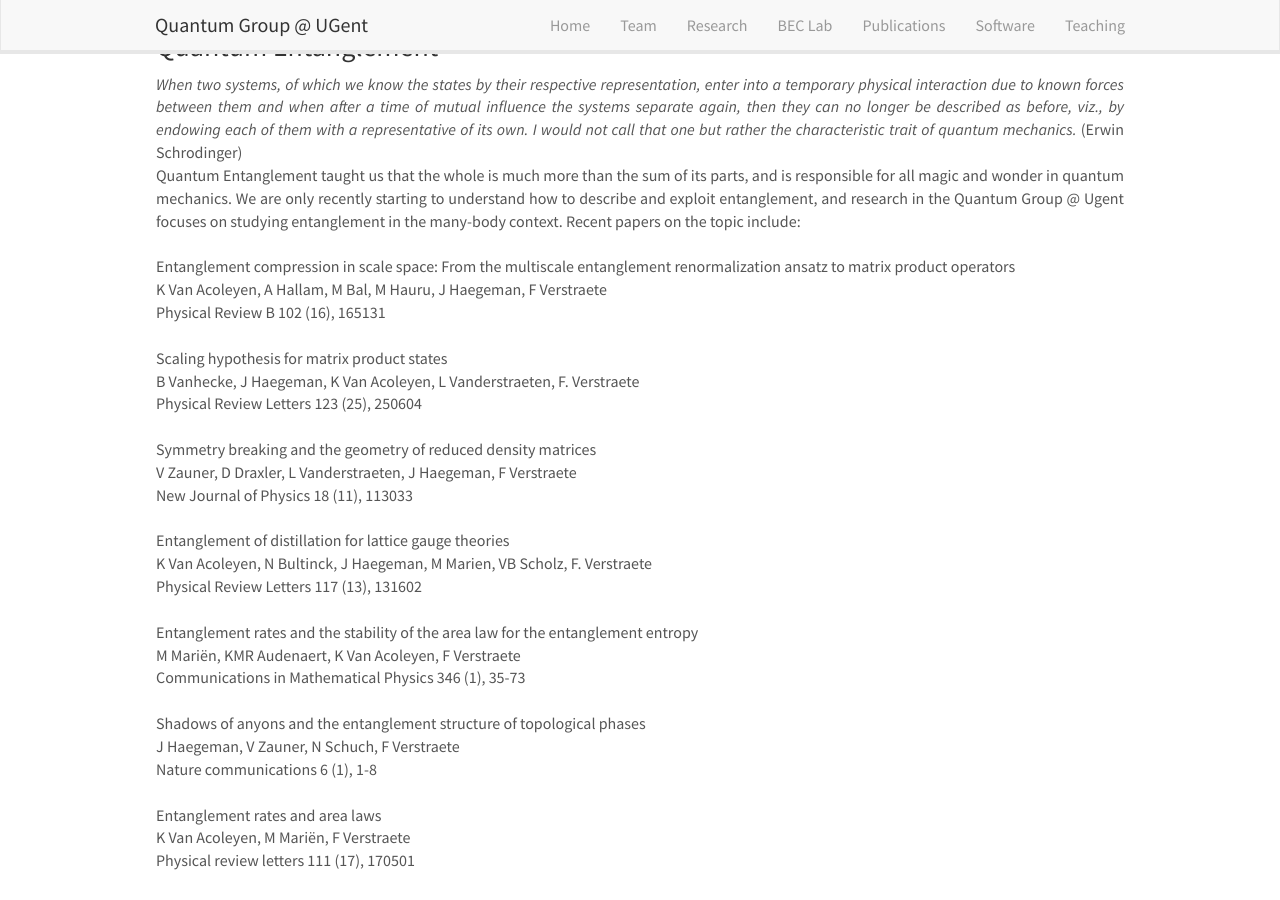
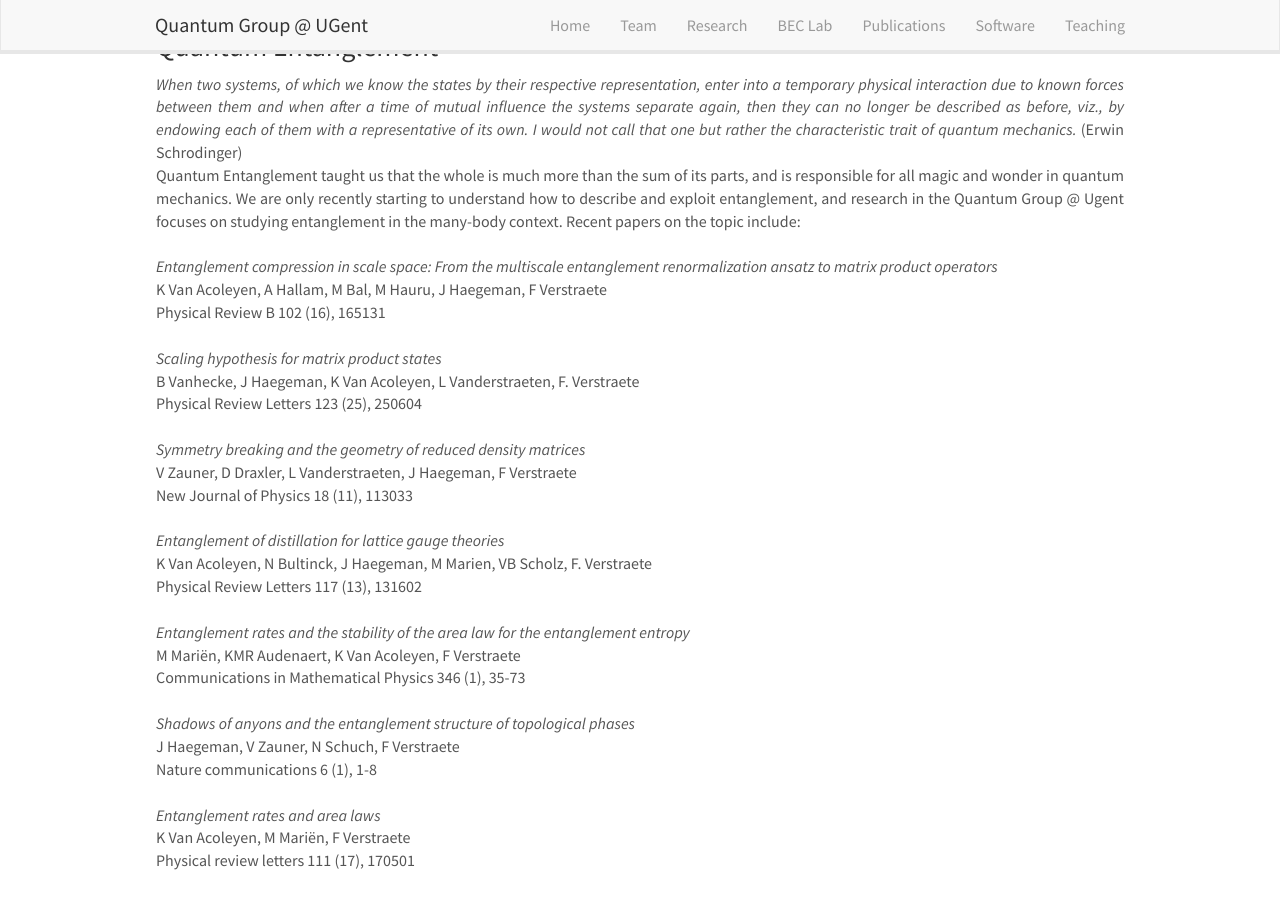
Before and after one commit to quantumghent/quantumghent.github.io, a Jekyll site: the page built from _pages/research.md, in a window 1280 px wide and 900 px high, scrolled down 936 px. Built offline with Jekyll 4.4.1, drawn with Linux system fonts in a browser that asks for light colours; nearby versions of some CDN libraries.

Commit message:
Update research.md

```diff
--- a/_pages/research.md
+++ b/_pages/research.md
@@ -37,31 +37,31 @@ Our research in many-body physics focuses on <br>
 
 Quantum Entanglement taught us that the whole is much more than the sum of its parts, and is responsible for all magic and wonder in quantum mechanics. We are only recently starting to understand how to describe and exploit entanglement, and research in the Quantum Group @ Ugent focuses on studying entanglement in the many-body context.  Recent papers on the topic include:<br> <br>
 
-	<it> Entanglement compression in scale space: From the multiscale entanglement renormalization ansatz to matrix product operators </it><br>
+	<i> Entanglement compression in scale space: From the multiscale entanglement renormalization ansatz to matrix product operators </i><br>
 	K Van Acoleyen, A Hallam, M Bal, M Hauru, J Haegeman, F Verstraete <br>
 	Physical Review B 102 (16), 165131 <br> <br>
 
-	<it> Scaling hypothesis for matrix product states </it><br>
+	<i> Scaling hypothesis for matrix product states </i><br>
 	B Vanhecke, J Haegeman, K Van Acoleyen, L Vanderstraeten, F. Verstraete <br>
 	Physical Review Letters 123 (25), 250604 <br> <br>
 
-	<it> Symmetry breaking and the geometry of reduced density matrices </it><br>
+	<i> Symmetry breaking and the geometry of reduced density matrices </i><br>
 	V Zauner, D Draxler, L Vanderstraeten, J Haegeman, F Verstraete <br>
 	New Journal of Physics 18 (11), 113033 <br> <br>
 
-	<it> Entanglement of distillation for lattice gauge theories </it><br>
+	<i> Entanglement of distillation for lattice gauge theories </i><br>
 	K Van Acoleyen, N Bultinck, J Haegeman, M Marien, VB Scholz, F. Verstraete <br>
 	Physical Review Letters 117 (13), 131602 <br> <br>
 
-	<it> Entanglement rates and the stability of the area law for the entanglement entropy </it><br>
+	<i> Entanglement rates and the stability of the area law for the entanglement entropy </i><br>
 	M Mariën, KMR Audenaert, K Van Acoleyen, F Verstraete <br>
 	Communications in Mathematical Physics 346 (1), 35-73 <br> <br>
 
-	<it> Shadows of anyons and the entanglement structure of topological phases </it><br>
+	<i> Shadows of anyons and the entanglement structure of topological phases </i><br>
 	J Haegeman, V Zauner, N Schuch, F Verstraete <br>
 	Nature communications 6 (1), 1-8 <br> <br>
 
-	<it> Entanglement rates and area laws </it><br>
+	<i> Entanglement rates and area laws </i><br>
 	K Van Acoleyen, M Mariën, F Verstraete <br>
 	Physical review letters 111 (17), 170501 <br> <br>
 
```
